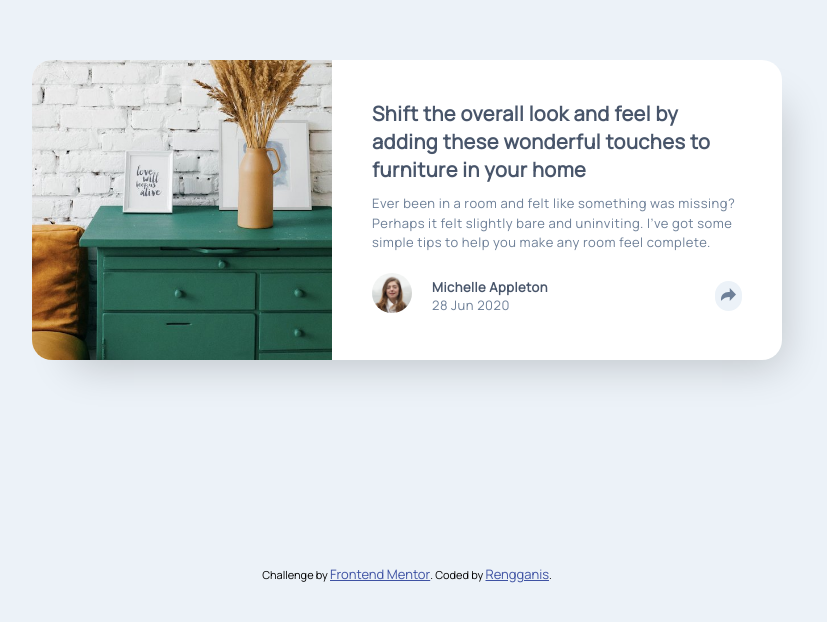
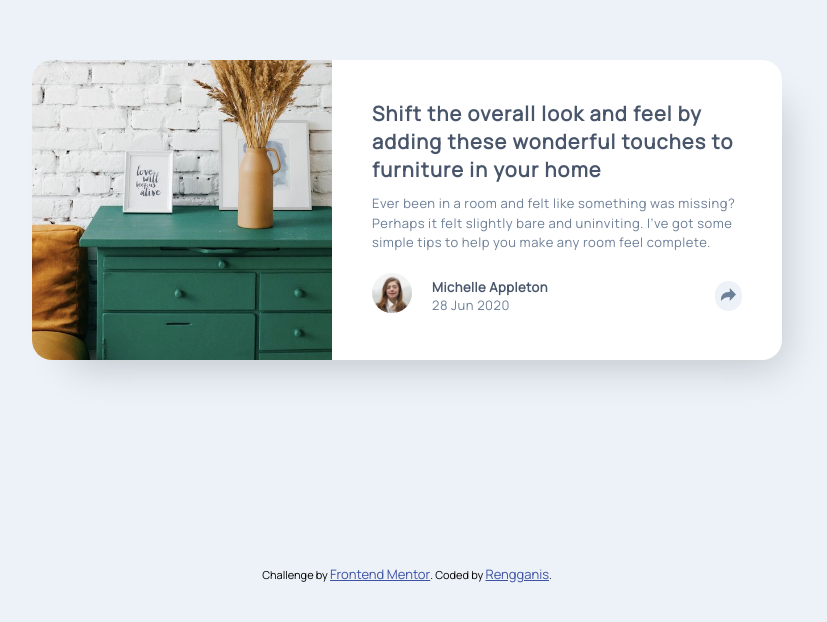
Before and after one commit to itsweape/article-preview, a plain HTML site: page index.html in a window 1280 px wide. Shown: the part 140-762 px from the top of the page, without its empty margins (233-1060 px from the left). Drawn offline with Linux system fonts and the light colour scheme.

Commit message:
Update styleCard.css

```diff
--- a/styleCard.css
+++ b/styleCard.css
@@ -102,6 +102,7 @@ p{
     }
     .header{
         font-size: 20px;
+        letter-spacing: 1.2px;
     }
     .content{
         margin: 30px;
```
